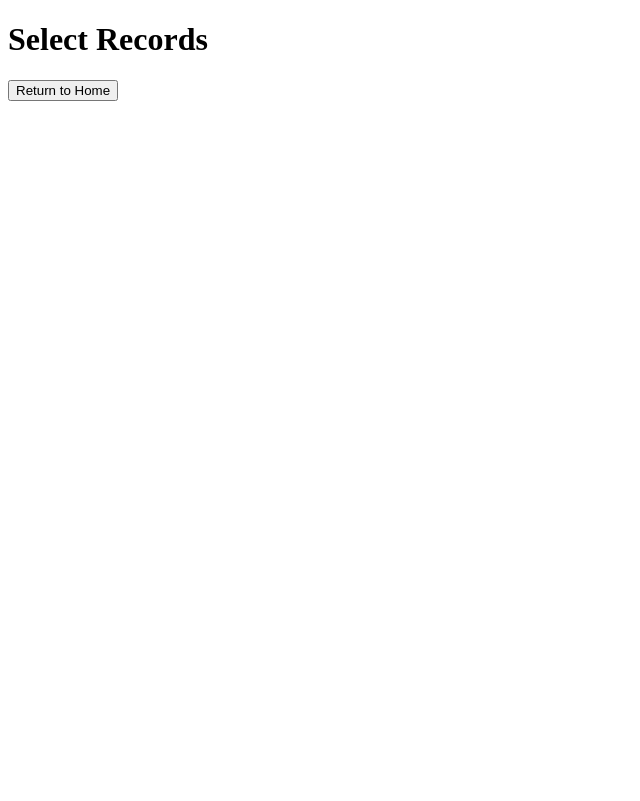
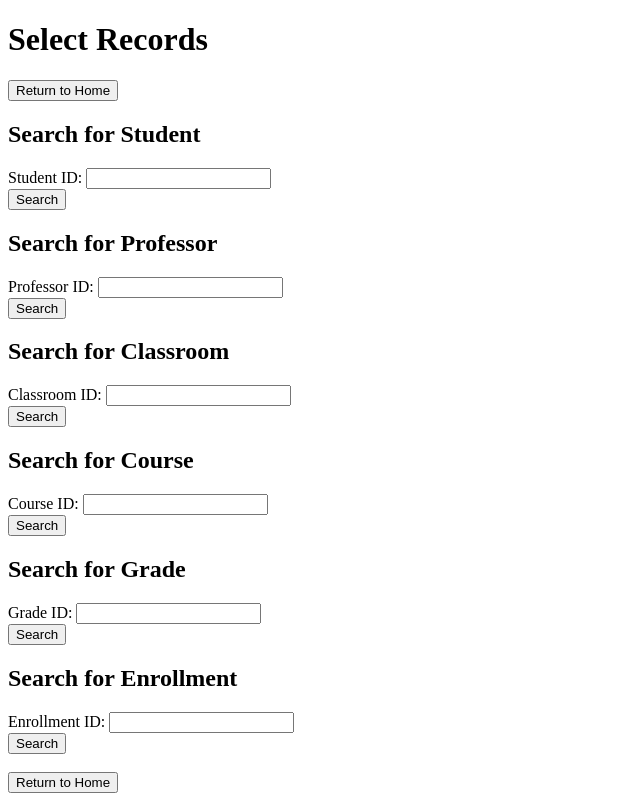
Before and after one commit to Typheta/Database-Project, a plain HTML site: page select_records.html in a window 1280 px wide. Shown: the whole page, without its empty margins (0-640 px from the left). Drawn offline with Linux system fonts and the light colour scheme.

Commit message:
Update select_records.html

```diff
--- a/select_records.html
+++ b/select_records.html
@@ -8,7 +8,61 @@
 </head>
 <body>
     <h1>Select Records</h1>
-    <!-- Your content for selecting records goes here -->
+
+    <a href="/" style="text-decoration: none;"><button type="button">Return to Home</button></a>
+
+    <br>
+
+    <!-- Form for searching students -->
+    <form action="/search_students" method="post">
+        <h2>Search for Student</h2>
+        <label for="student_id">Student ID:</label>
+        <input type="text" id="student_id" name="student_id" required><br>
+        <button type="submit">Search</button>
+    </form>
+
+    <!-- Form for searching professors -->
+    <form action="/search_professors" method="post">
+        <h2>Search for Professor</h2>
+        <label for="professor_id">Professor ID:</label>
+        <input type="text" id="professor_id" name="professor_id" required><br>
+        <button type="submit">Search</button>
+    </form>
+
+    <!-- Form for searching classrooms -->
+    <form action="/search_classrooms" method="post">
+        <h2>Search for Classroom</h2>
+        <label for="classroom_id">Classroom ID:</label>
+        <input type="text" id="classroom_id" name="classroom_id" required><br>
+        <button type="submit">Search</button>
+    </form>
+
+    <!-- Form for searching courses -->
+    <form action="/search_courses" method="post">
+        <h2>Search for Course</h2>
+        <label for="course_id">Course ID:</label>
+        <input type="text" id="course_id" name="course_id" required><br>
+        <button type="submit">Search</button>
+    </form>
+
+    <!-- Form for searching grades -->
+    <form action="/search_grades" method="post">
+        <h2>Search for Grade</h2>
+        <label for="grade_id">Grade ID:</label>
+        <input type="text" id="grade_id" name="grade_id" required><br>
+        <button type="submit">Search</button>
+    </form>
+
+    <!-- Form for searching enrollments -->
+    <form action="/search_enrollments" method="post">
+        <h2>Search for Enrollment</h2>
+        <label for="enrollment_id">Enrollment ID:</label>
+        <input type="text" id="enrollment_id" name="enrollment_id" required><br>
+        <button type="submit">Search</button>
+    </form>
+
+    <br>
+
     <a href="/" style="text-decoration: none;"><button type="button">Return to Home</button></a>
 </body>
 </html>
```
